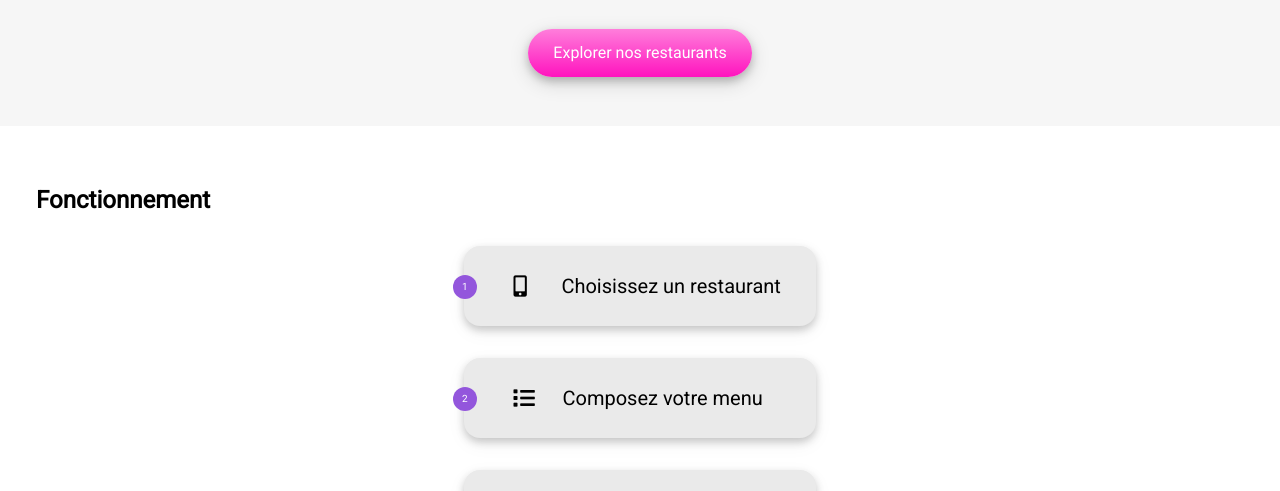
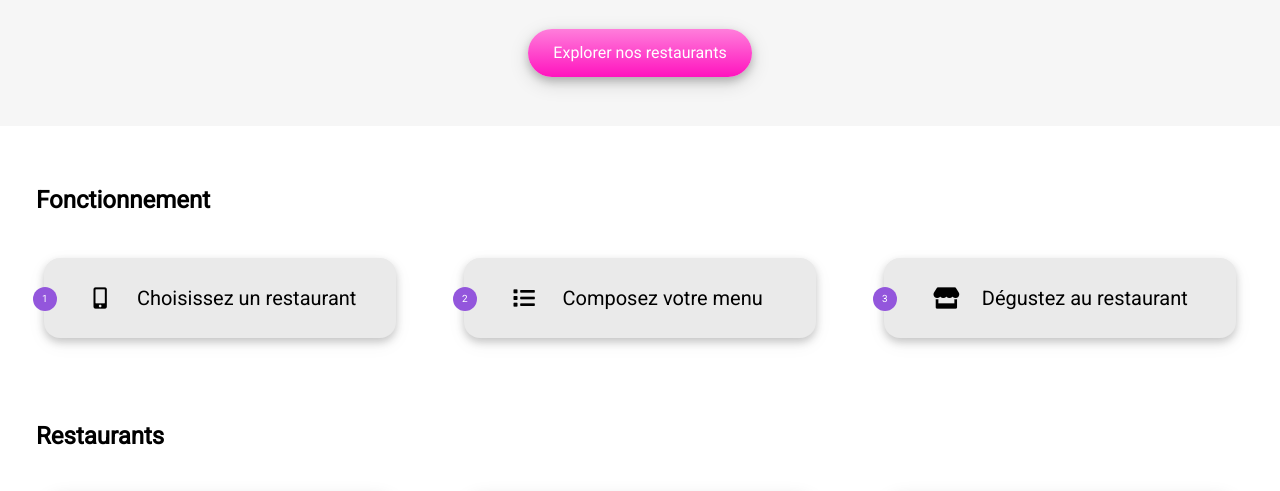
Before and after one commit to ArthurB2077/ohmyfood, a website: page html/acceuil.html in a window 1280 px wide. Shown: the part 256-747 px from the top of the page. Drawn offline with Linux system fonts and the light colour scheme; grey boxes are pictures that could not be loaded; a web font is replaced by a local one.

Commit message:
OP3-58: homepage is fully for responsove from 270px to 2200px

```diff
--- a/scss/components/_card-operation.scss
+++ b/scss/components/_card-operation.scss
@@ -3,11 +3,15 @@
 .omf-section1__card_operation {
   @include center-element(1em);
   @include shadow-box(0.05);
-  @include media-queries(desktop) {
-    width: 400px;
-    height: 120px;
-
-  }
+  @include media-queries(tablette) {
+    margin: 1.5em !important;
+  };
+  @include media-queries(mobile-sm) {
+    margin: 1.5em !important;
+    width: 220px;
+    height: 50px;
+    border-radius: 0.75em;
+  };
   border-radius: 1em;
   background-color: $bg-color-secondary;
   width: 22em;
@@ -19,12 +23,12 @@
     background: lighten($color-tertiary, 30%);
   }
   .omf-section1__numbercircle {
-    @include position(1, relative,-0.7em,1.8em );
-    @include media-queries(desktop) {
-      @include position(1, relative, -15px, 46px);
-      height: 30px;
-      width: 30px;
-    }
+    @include position(1, relative, -0.7em, 1.8em);
+    @include media-queries(mobile-sm) {
+      @include position(1, relative, -0.7em, 1em);
+      height: 20px;
+      width: 20px;
+    };
     display: flex;
     justify-content: center;
     background-color: $color-tertiary;
@@ -36,27 +40,27 @@
   p {
     @include center-element(1em);
     font-size: 20px;
-    @include media-queries(desktop) {
-      font-size: 25px;
-    }
+    @include media-queries(mobile-sm) {
+      font-size: 12px;
+    };
   }
   span {
     @include center-element(10px);
-    @include media-queries(desktop) {
-      font-size: 15px;
-      align-items: baseline;
-    }
     font-size: 10px;
     align-items: baseline;
+    @include media-queries(mobile-sm) {
+      font-size: 8px;
+    };
   }
   i {
     @include position(1, relative, 1.2em, 1.5em );
-    @include media-queries(desktop) {
-      @include position(1, relative, 12px, 48px);
-      font-size: 32px;
-    }
+    @include media-queries(mobile-sm) {
+      font-size: 15px;
+      @include position(1, relative, 0.8em, 1.3em );
+    };
   }
   .fa-mobile-alt {
-    margin-right: 25px;
+    margin-right: 16px;
+
   }
 }
--- a/scss/components/_card-restaurant.scss
+++ b/scss/components/_card-restaurant.scss
@@ -2,10 +2,14 @@
 
 .omf-section2__card-restaurant {
   @include shadow-box(0.15);
-  @include media-queries(desktop) {
-    width: 23em;
-    height: 18em;
-  }
+  @include media-queries(tablette) {
+    margin: 1.5em !important;
+  };
+  @include media-queries(mobile-sm) {
+    margin: 1.5em !important;
+    width: 220px;
+    height: 150px;
+  };
   width: 22em;
   height: 15em;
   margin: 2em auto 2em auto;
@@ -20,10 +24,10 @@
     text-decoration: none;
   }
   .omf-section2__image {
-    @include media-queries(desktop) {
-      width: 23em;
-      height: 12em;
-    }
+    @include media-queries(mobile-sm) {
+      width: 220px;
+      height: 100px;
+    };
     width: 22em;
     height: 10em;
     object-fit: cover;
@@ -31,18 +35,23 @@
     z-index: 0;
   }
   .omf-section2__modal {
+    @include position(1,relative, 245px, -150px);
+    @include media-queries(mobile-sm) {
+      @include position(1,relative, 160px, -95px);
+      padding: 3px 6px 3px 6px;
+      font-size: 10px;
+    };
     background-color: $color-primary;
     color: darken($color-primary, 40%);
     width: fit-content;
     padding: 8px 15px 8px 15px;
     border-radius: 3px;
-    @include position(1,relative, 245px, -150px);
-    @include media-queries(desktop) {
-      @include position(1,relative, 260px, -180px);
-    }
   }
   .omf-section2__container{
     @include position(1,relative, 0, -60px);
+    @include media-queries(mobile-sm) {
+      @include position(1,relative, 0, -40px);
+    };
     padding: 15px;
     display: flex;
     align-items: baseline;
@@ -53,28 +62,25 @@
   }
   h4 {
     color: black;
-    @include media-queries(desktop) {
-      font-size: 22px;
-    }
+    @include media-queries(mobile-sm) {
+      font-size: 12px;
+    };
   }
-  @include media-queries(desktop) {
-    svg {
-      @include position(1,relative, -40px, 5px);
-      width: 32px;
-      height: 32px;
-    }
-  }
-
   p {
+    @include position(1,relative, 0, -55px);
+    @include media-queries(mobile-sm) {
+      font-size: 10px;
+      padding: 0 15px 0 15px;
+    };
     color: black;
     padding: 15px 15px 0 15px;
     margin-top: 0;
     margin-bottom: 0;
     text-align: left;
-    @include position(1,relative, 0, -55px);
-    @include media-queries(desktop) {
-      font-size: 20px;
-      margin-top: 10px;
+  }
+  @include media-queries(mobile-sm) {
+    .omf-section2__new {
+      padding-top: 15px !important;
     }
-  }
+  };
 }
--- a/scss/components/_heart.scss
+++ b/scss/components/_heart.scss
@@ -7,6 +7,10 @@
   .heart {
     width:$icon-size;
     height:$icon-size;
+    @include media-queries(mobile-sm) {
+      width:$icon-size-sm;
+      height:$icon-size-sm;
+    };
     path {
       fill: transparent;
       stroke: $text-color-secondary;
@@ -17,6 +21,42 @@
         animation: heart-fill 1000ms linear forwards;
       }
     }
+  }
+}
+
+.heart-card-1 {
+  top: 8px !important;
+  left: 160px !important;
+  @include media-queries(mobile-sm) {
+    top: 5px !important;
+    left: 80px !important;
+  };
+}
+
+.heart-card-2 {
+  top: 8px !important;
+  left: 157px !important;
+  @include media-queries(mobile-sm) {
+    top: 5px !important;
+    left: 77px !important;
+  }
+}
+
+.heart-card-3 {
+  top: 8px !important;
+  left: 192px !important;
+  @include media-queries(mobile-sm) {
+    top: 5px !important;
+    left: 102px !important;
+  }
+}
+
+.heart-card-4 {
+  top: 8px !important;
+  left: 158px !important;
+  @include media-queries(mobile-sm) {
+    top: 5px !important;
+    left: 78px !important;
   }
 }
 
--- a/scss/layout/_footer.scss
+++ b/scss/layout/_footer.scss
@@ -5,7 +5,12 @@
   color: $text-color-primary;
   padding: 2em;
   text-align: left;
+  margin-top: 100px;
   @include media-queries(desktop) {
+    margin-top: 100px;
+    text-align: center;
+  }
+  @include media-queries(tablette) {
     margin-top: 100px;
     text-align: center;
   }
@@ -18,7 +23,7 @@
       fill: $text-color-primary;
     }
     @include media-queries(desktop) {
-      width:260px;
+      width:220px;
       height:70px;
     }
   }
@@ -29,7 +34,9 @@
     margin-bottom: 0;
     @include media-queries(desktop) {
       justify-content: center;
-      font-size: 24px;
+    }
+    @include media-queries(tablette) {
+      justify-content: center;
     }
     i {
       margin-right: 10px;
@@ -49,8 +56,7 @@
     margin-top: 10px;
     margin-bottom: 0;
     @include media-queries(desktop) {
-      font-size: 24px;
-      margin-top: 20px;
+      margin-top: 10px;
     }
   }
 }
--- a/scss/layout/_heade.scss
+++ b/scss/layout/_heade.scss
@@ -1,9 +1,6 @@
 @import "../utils/mixins";
 
 .omf-header {
-  @include media-queries(desktop) {
-    font-size: 22px;
-  }
   .omf-header__title {
     @include center-element(4em);
     @include shadow-box(0.15);
--- a/scss/layout/_section-1.scss
+++ b/scss/layout/_section-1.scss
@@ -4,8 +4,8 @@
   @include section-list;
   h2 {
     text-align: left;
-    @include media-queries(desktop) {
-      font-size: 32px;
+    @include media-queries(mobile-sm) {
+      font-size: 18px;
     }
   }
 }
--- a/scss/layout/_section-2.scss
+++ b/scss/layout/_section-2.scss
@@ -4,8 +4,8 @@
   @include section-list;
   h2 {
     text-align: left;
-    @include media-queries(desktop) {
-      font-size: 32px;
+    @include media-queries(mobile-sm) {
+      font-size: 18px;
     }
   }
 }
--- a/scss/utils/_mixins.scss
+++ b/scss/utils/_mixins.scss
@@ -26,13 +26,23 @@
   .omf-section__list-cards {
     @include media-queries(desktop) {
       display: flex;
-      justify-content: space-evenly;
+      justify-content: space-between;
+    };
+    @include media-queries(tablette) {
+      display: flex;
+      justify-content: space-evenly !important;
+      flex-wrap: wrap;
+    };
+    @include media-queries(mobile-sm) {
+      display: flex;
+      justify-content: center !important;
+      flex-wrap: wrap;
     };
   }
 }
 
 @mixin media-queries ($device) {
-  @media screen and (min-width: map-get($breakpoints, $device)) {
+  @media all and (min-width: map-get($breakpoints-min, $device)) and (max-width: map-get($breakpoints-max, $device)) {
     @content;
   }
 }
--- a/scss/utils/_variables.scss
+++ b/scss/utils/_variables.scss
@@ -10,7 +10,9 @@ $text-color-primary:white;
 $text-color-secondary: black;
 
 $icon-size:24px;
+$icon-size-sm:16px;
 
 $lag-appear: (1:0ms,2:350ms,3:700ms,4:1050ms,5:1400ms,6:1750ms,7:2100ms,8:2450ms,9:2800ms,10:3150ms);
 
-$breakpoints: (desktop: 1600px, tablette-lg:1200, tablette-sm:700px, mobile-lg: 550px, mobile-md:380px, mobile-sm:270);
+$breakpoints-min: (desktop: 1600px, tablette:500px,mobile: 390px, mobile-sm: 250px);
+$breakpoints-max: (desktop: 2200px, tablette:1599px, mobile: 499px, mobile-sm:389px);
```
Also changed, not shown: html/acceuil.html (+6 -6 lines), scss/main.css.
